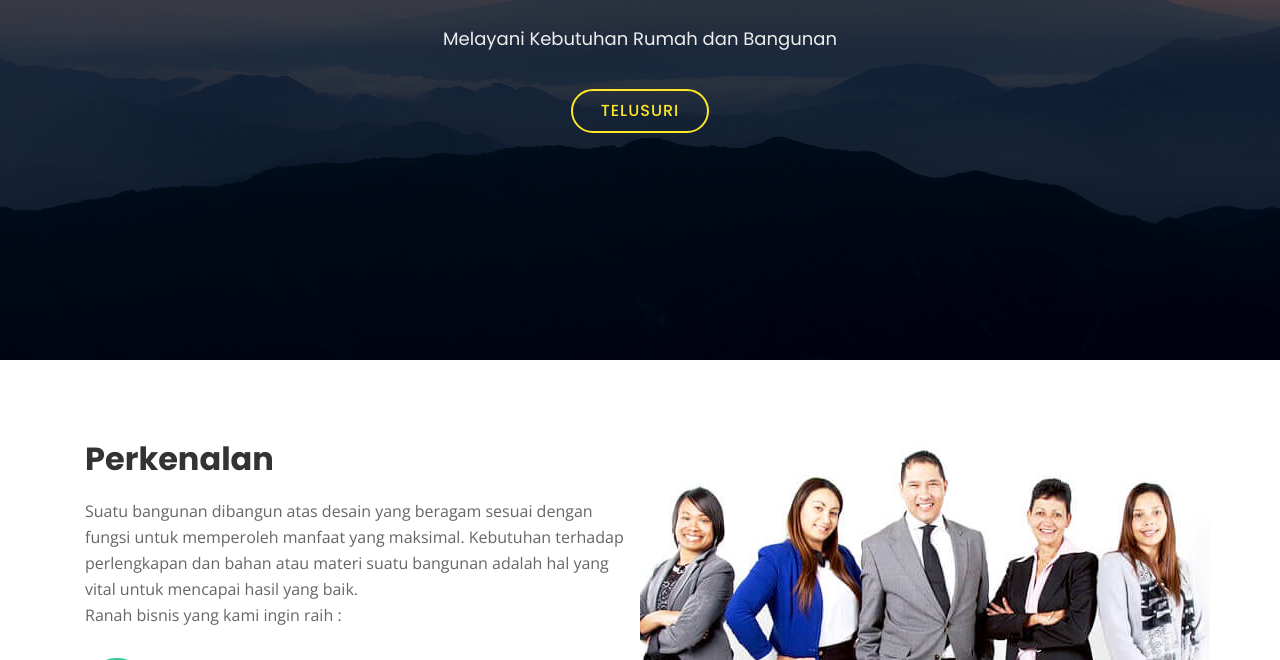
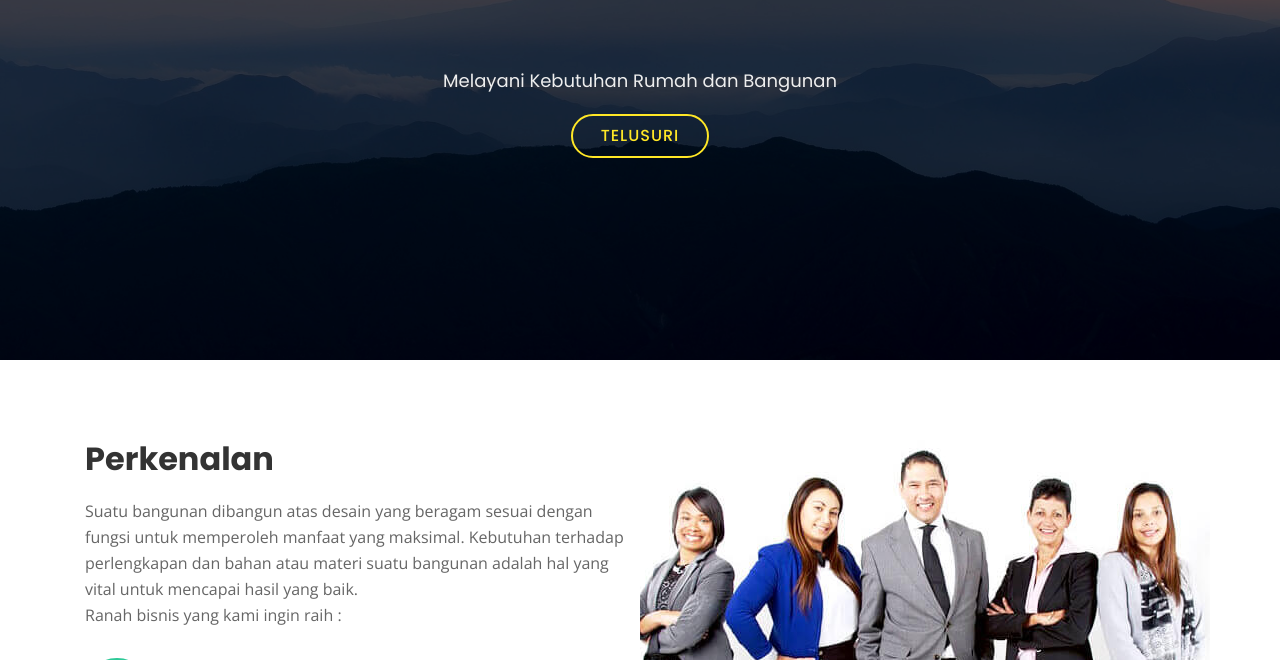
Before and after one commit to kamojangbangunan/kamojangbangunan.github.io, a plain HTML site: page index.html in a window 1280 px wide. Shown: the part 440-1100 px from the top of the page. Drawn offline with nearby package versions, Linux system fonts and the light colour scheme.

Commit message:
spasi cange

```diff
--- a/css/style.css
+++ b/css/style.css
@@ -203,6 +203,7 @@ h1, h2, h3, h4, h5, h6 {
 }
 
 #hero h2 {
+  margin: 60px 0 10px 0;
   color: #eee;
   margin-bottom: 24px;
   font-size: 18px;
```
